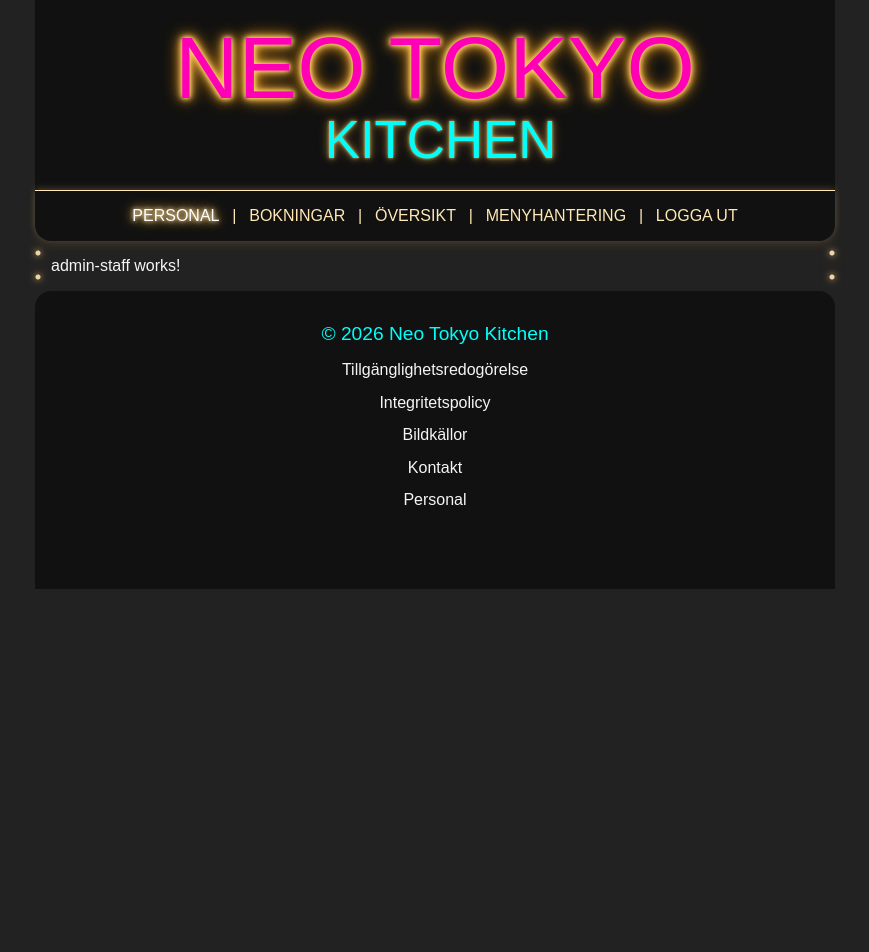
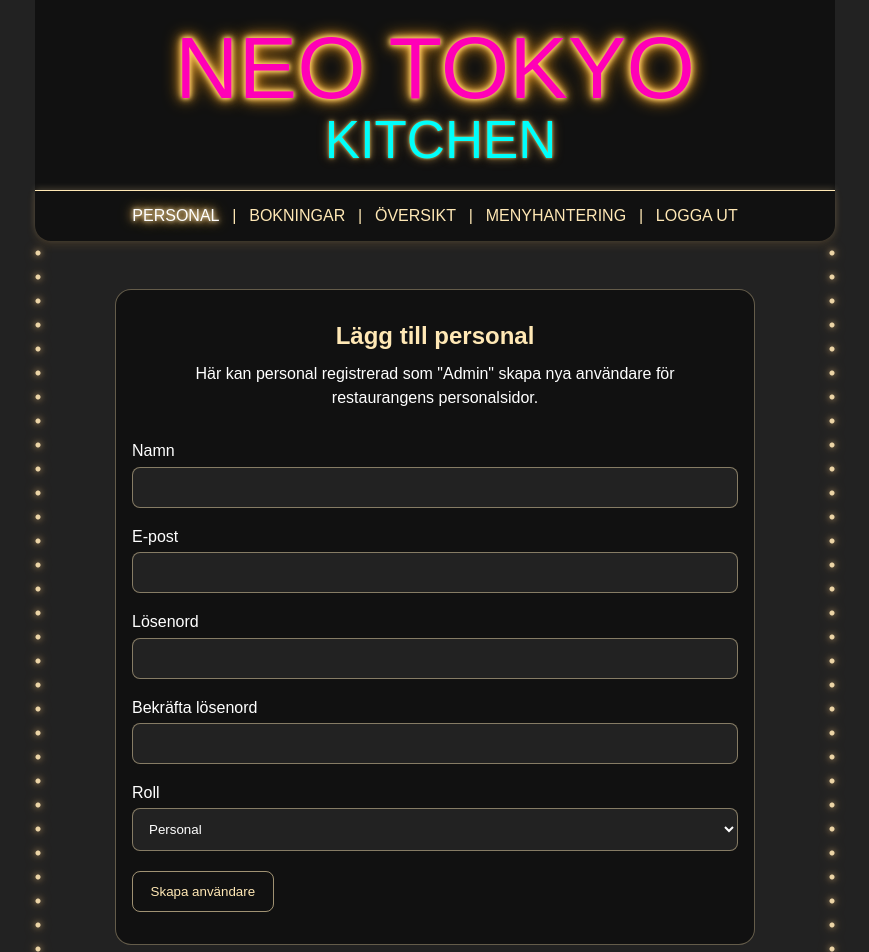
Before and after one commit to fredrikastjernlof/Neo_Tokyo_Kitchen_Frontend, an Angular app: page /admin/staff in a window 1280 px wide. Shown: the top 952 px of the page, without its empty margins (205-1074 px from the left). Before the commit the page ends 800 px from the top, so only its background shows below. Built offline with nearby package versions, Linux system fonts and the light colour scheme; sample sign-in values are in the browser's storage; a web font is replaced by a local one.

Commit message:
Complete admin staff user creation

```diff
--- a/src/app/pages/admin-staff/admin-staff.html
+++ b/src/app/pages/admin-staff/admin-staff.html
@@ -1 +1,87 @@
-<p>admin-staff works!</p>
+<section class="admin-staff">
+
+    <h1>Lägg till personal</h1>
+
+    <p>
+        Här kan personal registrerad som "Admin" skapa nya användare för restaurangens personalsidor.
+    </p>
+
+    @if (userErrorMessage()) {
+    <p class="validation-errors">
+        {{ userErrorMessage() }}
+    </p>
+    }
+
+    <form class="staff-form" (ngSubmit)="createUser()">
+
+        <div class="form-group">
+            <label for="staff-name">Namn</label>
+            <input id="staff-name" type="text" name="staff-name" [(ngModel)]="editableUser.name"
+                [class.input-error]="isInvalidUserField('staff-name')">
+        </div>
+
+        <div class="form-group">
+            <label for="staff-email">E-post</label>
+            <input id="staff-email" type="email" name="staff-email" [(ngModel)]="editableUser.email"
+                [class.input-error]="isInvalidUserField('staff-email')">
+        </div>
+
+        <div class="form-group">
+            <label for="staff-password">Lösenord</label>
+            <input id="staff-password" type="password" name="staff-password" [(ngModel)]="editableUser.password"
+                [class.input-error]="isInvalidUserField('staff-password')">
+        </div>
+
+        <div class="form-group">
+            <label for="staff-confirm-password"> Bekräfta lösenord </label>
+            <input id="staff-confirm-password" type="password" name="staff-confirm-password"
+                [(ngModel)]="editableUser.confirmPassword"
+                [class.input-error]="isInvalidUserField('staff-confirm-password')">
+        </div>
+
+        <div class="form-group">
+            <label for="staff-role">Roll</label>
+            <select id="staff-role" name="staff-role" [(ngModel)]="editableUser.role"
+                [class.input-error]="isInvalidUserField('staff-role')">
+                <option value="staff">Personal</option>
+                <option value="admin">Admin</option>
+            </select>
+        </div>
+
+        @if (userValidationErrors().length > 0) {
+        <section class="validation-errors">
+            <h2>Kontrollera formuläret</h2>
+
+            <ul>
+                @for (error of userValidationErrors(); track error) {
+                <li>{{ error }}</li>
+                }
+            </ul>
+        </section>
+        }
+
+
+        <button type="submit">
+            {{ isSavingUser() ? 'Skapar...' : 'Skapa användare' }}
+        </button>
+    </form>
+
+    @if (showUserCreatedModal()) {
+    <section class="staff-overlay" role="dialog" aria-modal="true">
+        <div class="staff-overlay-content">
+
+            <h2>Användare skapad</h2>
+
+            <p>
+                {{ createdUserName() }} har lagts till som personal.
+            </p>
+
+            <button type="button" (click)="showUserCreatedModal.set(false)">
+                Stäng
+            </button>
+
+        </div>
+    </section>
+    }
+
+</section>
--- a/src/app/pages/admin-staff/admin-staff.scss
+++ b/src/app/pages/admin-staff/admin-staff.scss
@@ -0,0 +1,135 @@
+$color-pink: #ff2fb3;
+$color-warm-white: #ffe8b5;
+$color-bg: #111111;
+$color-card: #222222;
+$color-glow: rgba(255, 232, 181, 0.55);
+
+.admin-staff {
+    max-width: 640px;
+    margin: 2rem auto;
+    padding: 2rem 1rem;
+    background-color: $color-bg;
+    color: white;
+    border: 1px solid rgba(255, 232, 181, 0.35);
+    border-radius: 1rem;
+}
+
+.admin-staff h1 {
+    margin-bottom: 0.75rem;
+    color: $color-warm-white;
+    text-align: center;
+}
+
+.admin-staff > p {
+    max-width: 34rem;
+    margin: 0 auto 2rem;
+    text-align: center;
+    line-height: 1.5;
+}
+
+.staff-form {
+    display: grid;
+    gap: 1.25rem;
+}
+
+.form-group {
+    display: grid;
+    gap: 0.4rem;
+}
+
+.form-group label {
+    color: white;
+}
+
+.form-group input,
+.form-group select {
+    padding: 0.75rem;
+    background-color: $color-card;
+    color: white;
+    border: 1px solid rgba(255, 232, 181, 0.45);
+    border-radius: 0.5rem;
+    font-family: inherit;
+}
+
+.form-group input:focus,
+.form-group select:focus {
+    outline: none;
+    border-color: $color-warm-white;
+    box-shadow:
+        0 0 4px #fff2c9,
+        0 0 8px $color-glow;
+}
+
+.input-error {
+    border-color: $color-pink !important;
+    box-shadow: 0 0 8px rgba(255, 47, 179, 0.55);
+}
+
+.validation-errors {
+    margin: 1rem 0;
+    padding: 1rem;
+    color: white;
+    background-color: rgba(255, 47, 179, 0.12);
+    border: 1px solid rgba(255, 47, 179, 0.65);
+    border-radius: 0.75rem;
+}
+
+.validation-errors h2 {
+    margin-bottom: 0.5rem;
+    font-size: 1rem;
+}
+
+.validation-errors ul {
+    padding-left: 1.25rem;
+}
+
+.staff-form button,
+.staff-overlay-content button {
+    justify-self: start;
+    padding: 0.75rem 1.1rem;
+    background: transparent;
+    color: $color-warm-white;
+    border: 1px solid rgba(255, 232, 181, 0.6);
+    border-radius: 0.5rem;
+    font-family: inherit;
+    cursor: pointer;
+    transition: 0.2s ease;
+}
+
+.staff-form button:hover,
+.staff-overlay-content button:hover {
+    color: white;
+    border-color: $color-warm-white;
+    box-shadow:
+        0 0 4px #fff2c9,
+        0 0 8px $color-glow;
+}
+
+.staff-overlay {
+    position: fixed;
+    inset: 0;
+    display: grid;
+    place-items: center;
+    padding: 1rem;
+    background-color: rgba(0, 0, 0, 0.75);
+    z-index: 1000;
+}
+
+.staff-overlay-content {
+    width: min(100%, 28rem);
+    padding: 2rem;
+    background-color: $color-bg;
+    color: $color-warm-white;
+    border: 1px solid rgba(255, 232, 181, 0.5);
+    border-radius: 1rem;
+    text-align: center;
+}
+
+.staff-overlay-content h2 {
+    margin-bottom: 1rem;
+    color: white;
+}
+
+.staff-overlay-content p {
+    margin-bottom: 1.5rem;
+}
--- a/src/app/pages/admin-staff/admin-staff.ts
+++ b/src/app/pages/admin-staff/admin-staff.ts
@@ -1,9 +1,143 @@
-import { Component } from '@angular/core';
+import { Component, signal } from '@angular/core';
+import { FormsModule } from '@angular/forms';
+import { AuthService } from '../../services/auth.service';
 
 @Component({
   selector: 'app-admin-staff',
-  imports: [],
+  imports: [FormsModule],
   templateUrl: './admin-staff.html',
   styleUrl: './admin-staff.scss',
 })
-export class AdminStaff {}
+export class AdminStaff {
+  // State for user management
+  userErrorMessage = signal('');
+  userValidationErrors = signal<string[]>([]);
+  invalidUserFields = signal<string[]>([]);
+
+  isSavingUser = signal(false);
+
+  showUserCreatedModal = signal(false);
+  createdUserName = signal('');
+
+  // Editable user form state
+  editableUser = {
+    name: '',
+    email: '',
+    password: '',
+    confirmPassword: '',
+    role: 'staff' as 'staff' | 'admin',
+  };
+
+  // Constructor with AuthService injection
+  constructor(private authService: AuthService) { }
+
+  // Validation
+  validateUser(): boolean {
+    const errors: string[] = [];
+    const invalidFields: string[] = [];
+
+    const name = this.editableUser.name.trim();
+    const email = this.editableUser.email.trim();
+    const password = this.editableUser.password.trim();
+
+    const emailPattern = /^[^\s@]+@[^\s@]+\.[^\s@]+$/;
+
+    if (name.length < 2) {
+      errors.push('Namnet måste innehålla minst 2 tecken.');
+      invalidFields.push('staff-name');
+    }
+
+    if (!emailPattern.test(email)) {
+      errors.push('Ange en giltig e-postadress.');
+      invalidFields.push('staff-email');
+    }
+
+    if (password.length < 8) {
+      errors.push('Lösenordet måste innehålla minst 8 tecken.');
+      invalidFields.push('staff-password');
+    }
+
+    if (
+      this.editableUser.password !==
+      this.editableUser.confirmPassword
+    ) {
+      errors.push('Lösenorden matchar inte.');
+      invalidFields.push('staff-password');
+      invalidFields.push('staff-confirm-password');
+    }
+
+    if (
+      this.editableUser.role !== 'staff' &&
+      this.editableUser.role !== 'admin'
+    ) {
+      errors.push('Du måste välja en giltig roll.');
+      invalidFields.push('staff-role');
+    }
+
+    this.userValidationErrors.set(errors);
+    this.invalidUserFields.set(invalidFields);
+
+    return errors.length === 0;
+  }
+
+  // If a specific field is invalid
+  isInvalidUserField(field: string): boolean {
+    return this.invalidUserFields().includes(field);
+  }
+
+  // Create user action
+  createUser(): void {
+
+    if (!this.validateUser()) {
+      return;
+    }
+
+    this.isSavingUser.set(true);
+    this.userErrorMessage.set('');
+
+    this.authService.registerUser(this.editableUser).subscribe({
+      next: (user) => {
+
+        this.editableUser = {
+          name: '',
+          email: '',
+          password: '',
+          confirmPassword: '',
+          role: 'staff',
+        };
+
+        this.userValidationErrors.set([]);
+        this.invalidUserFields.set([]);
+
+        this.createdUserName.set(user.name);
+        this.showUserCreatedModal.set(true);
+        this.isSavingUser.set(false);
+      },
+      error: (error) => {
+        if (error.status === 403) {
+          this.userErrorMessage.set(
+            'Du har inte behörighet att lägga till personal.'
+          );
+        } else {
+          this.userErrorMessage.set(
+            'Användaren kunde inte skapas.'
+          );
+        }
+
+        this.editableUser = {
+          name: '',
+          email: '',
+          password: '',
+          confirmPassword: '',
+          role: 'staff',
+        };
+
+        this.userValidationErrors.set([]);
+        this.invalidUserFields.set([]);
+
+        this.isSavingUser.set(false);
+      },
+    });
+  }
+
+}
--- a/src/app/services/auth.service.ts
+++ b/src/app/services/auth.service.ts
@@ -2,9 +2,19 @@ import { Injectable, computed, signal } from '@angular/core';
 import { HttpClient } from '@angular/common/http';
 import { Observable } from 'rxjs';
 
+
+
+// Interfaces
 export interface LoginRequest {
   email: string;
   password: string;
+}
+
+export interface RegisterUserRequest {
+  name: string;
+  email: string;
+  password: string;
+  role: 'admin' | 'staff';
 }
 
 export interface AuthUser {
@@ -15,6 +25,7 @@ export interface AuthUser {
   token: string;
 }
 
+// Service for handling authentication and user management
 @Injectable({
   providedIn: 'root',
 })
@@ -35,7 +46,7 @@ export class AuthService {
     this.currentUser()?.role === 'admin'
   );
 
-  constructor(private http: HttpClient) {}
+  constructor(private http: HttpClient) { }
 
   login(credentials: LoginRequest): Observable<AuthUser> {
     return this.http.post<AuthUser>(
@@ -61,4 +72,18 @@ export class AuthService {
   getToken(): string | null {
     return this.currentUser()?.token || null;
   }
+
+  registerUser(
+    user: RegisterUserRequest
+  ): Observable<AuthUser> {
+    return this.http.post<AuthUser>(
+      `${this.apiUrl}/register`,
+      user,
+      {
+        headers: {
+          Authorization: `Bearer ${this.getToken()}`,
+        },
+      }
+    );
+  }
 }
```
